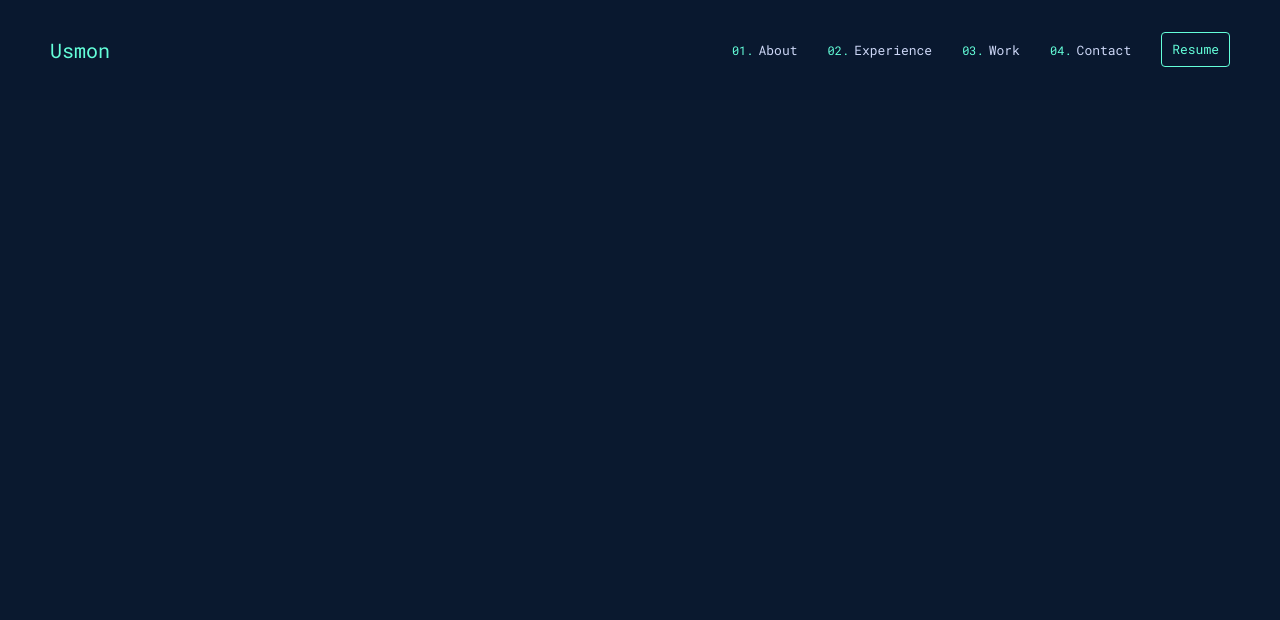
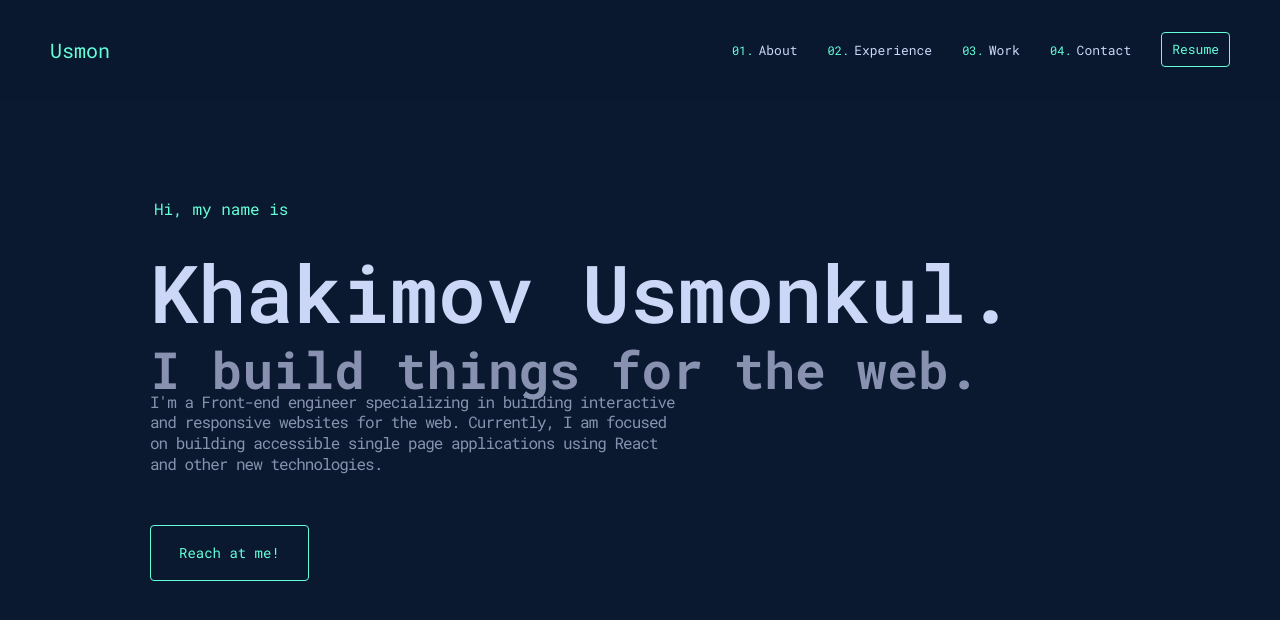
Before and after one commit to usmonkul/react-portfolio, a React (Create React App) app: page / in a window 1280 px wide. Shown: the top 620 px of the page. Built offline with nearby package versions, Linux system fonts and the light colour scheme.

Commit message:
add hero section

```diff
--- a/src/App.js
+++ b/src/App.js
@@ -1,12 +1,21 @@
 import "./App.styles.js";
 import Header from "./components/header/header.component";
+import Hero from "./components/hero/hero.component.jsx";
+import styled from "styled-components";
 
 const App = () => {
   return (
     <div className="App">
       <Header />
+      <StyledMainContainer>
+        <Hero className="fillHeight" />
+      </StyledMainContainer>
     </div>
   );
 };
 
 export default App;
+
+const StyledMainContainer = styled.main`
+  counter-reset: section;
+`;
--- a/src/App.styles.js
+++ b/src/App.styles.js
@@ -30,7 +30,6 @@ export const BigBtn = styled.a`
   border-radius: var(--border-radius);
   padding: 1.25rem 1.75rem;
   font-size: var(--fz-sm);
-  font-family: var(--font-mono);
   line-height: 1;
   text-decoration: none;
   cursor: pointer;
--- /dev/null
+++ b/src/components/hero/hero.component.jsx
@@ -0,0 +1,99 @@
+import styled from "styled-components";
+
+const Hero = () => {
+  const one = <h1>Hi, my name is</h1>;
+
+  const two = <h2 className="big-heading">Khakimov Usmonkul.</h2>;
+
+  const three = <h3 className="big-heading">I build things for the web.</h3>;
+
+  const four = (
+    <p>
+      I'm a Front-end engineer specializing in building interactive and
+      responsive websites for the web. Currently, I am focused on building
+      accessible single page applications using React and other new
+      technologies.
+    </p>
+  );
+
+  const five = (
+    <a
+      className="email-link"
+      href="https://www.newline.co/courses/build-a-spotify-connected-app"
+      target="_blank"
+      rel="noreferrer"
+    >
+      Reach at me!
+    </a>
+  );
+  const items = [one, two, three, four, five];
+  return (
+    <StyledHeroSection>
+      {items.map((item, i) => (
+        <div key={i}>{item}</div>
+      ))}
+    </StyledHeroSection>
+  );
+};
+
+export default Hero;
+
+const StyledHeroSection = styled.section`
+  display: flex;
+  flex-direction: column;
+  align-items: flex-start;
+  min-height: 100vh;
+  padding: 0;
+  @media (max-width: 480px) and (min-height: 700px) {
+    padding-bottom: 10vh;
+  }
+  h1 {
+    margin: 0 0 30px 4px;
+    color: var(--green);
+    font-size: clamp(var(--fz-sm), 4vw, var(--fz-md));
+    font-weight: 400;
+    @media (max-width: 480px) {
+      margin: 0 0 20px 2px;
+    }
+  }
+  h2 {
+    white-space: nowrap;
+  }
+  h3 {
+    margin-top: 10px;
+    color: var(--slate);
+    line-height: 0.9;
+    font-size: clamp(40px, 4vw, 80px);
+    font-weight: 700;
+  }
+  p {
+    margin: 20px 0 0;
+    max-width: 540px;
+    letter-spacing: -1px;
+    line-height: 1.3;
+    font-size: var(--fz-md);
+  }
+  .email-link {
+    margin-top: 50px;
+    color: var(--green);
+    background-color: transparent;
+    border: 1px solid var(--green);
+    border-radius: var(--border-radius);
+    padding: 1.25rem 1.75rem;
+    font-size: var(--fz-sm);
+    font-family: var(--font-mono);
+    line-height: 1;
+    text-decoration: none;
+    cursor: pointer;
+    transition: var(--transition);
+    &:hover,
+    &:focus,
+    &:active {
+      background-color: var(--green-tint);
+      outline: none;
+    }
+    &:after {
+      display: none !important;
+    }
+  }
+`;
```
